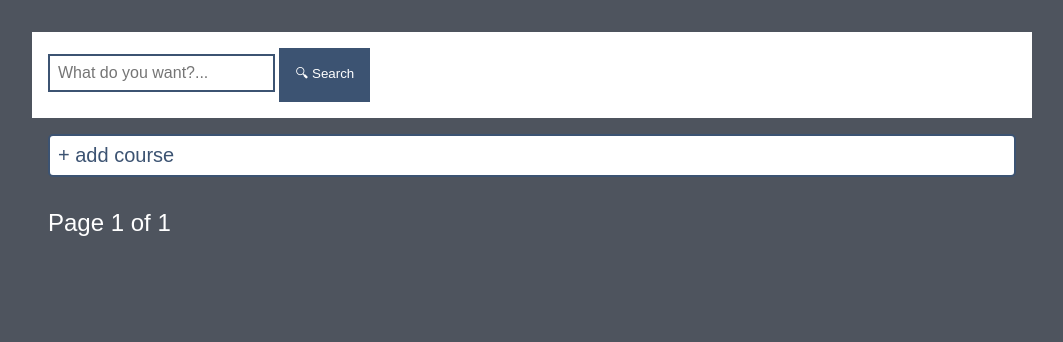
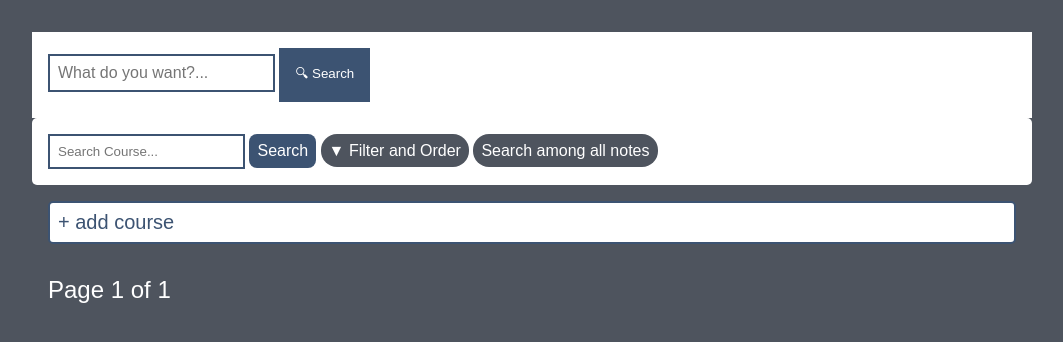
Before and after one commit to araxabd/academic-notes-organizer, a Django app: page /course/list/ in a window 1280 px wide. Shown: the part 67-409 px from the top of the page, without its empty margins (108-1171 px from the left). Run offline with Django 5.2, Linux system fonts and the light colour scheme; the visitor is signed in with stand-in values (Sample User, id 1); data that the repository does not hold is empty.

Commit message:
search and filter in private courselist

```diff
--- a/project/courses/views.py
+++ b/project/courses/views.py
@@ -1,12 +1,36 @@
 from django.shortcuts import render, get_object_or_404, redirect
 from django.core.paginator import Paginator
+from django.db.models import Q
 from django.contrib.auth.decorators import login_required
 from .models import Course
 from .forms import CourseForm
 
 @login_required
 def course_list(request):
-    courses = Course.objects.filter(owner=request.user).order_by("-created")
+    courses = Course.objects.filter(owner=request.user)
+    q = request.GET.get("q", "").strip()
+    from_date = request.GET.get("from")
+    to_date = request.GET.get("to")
+    order = request.GET.get("order")
+    if q:
+        courses = courses.filter(Q(title__icontains=q) | Q(desc__icontains=q))
+
+    if from_date:
+        courses = courses.filter(created__date__gte=from_date)
+
+    if to_date:
+        courses = courses.filter(created__date__lte=to_date)
+
+    if order == "newmodify":
+        courses = courses.order_by("-updated")
+    elif order == "oldmodify":
+        courses = courses.order_by("updated")
+    elif order == "old":
+        courses = courses.order_by("created")
+    else:
+        courses = courses.order_by("-created")
+
+
     paginator = Paginator(courses, 5)
     page_number = request.GET.get('page')
     page_courses = paginator.get_page(page_number)
--- a/project/templates/courses/course_list.html
+++ b/project/templates/courses/course_list.html
@@ -1,5 +1,36 @@
 {% extends '../base.html' %}
 {% block content %}
+
+
+<div class="search">
+	<form method="GET">
+		<input name="q" type="search" placeholder="Search Course..." value="{{ request.GET.q }}"/>
+		<button type="submit" class="search-btn">Search</button>
+	</form>
+	<a href="#filter-box">▼ Filter and Order</a>
+	<a href="{% url 'notes:search' %}">Search among all notes</a>
+	<div id="filter-box" class="modal-wrap">
+		<div class="modal-box">
+			<a href="#" class="close-modal">&times;</a>
+			<form method="GET" class="common-form">
+				<label for="from_id">From : </label>
+				<input type="date" id="from_id" name="from" value="{{ request.GET.from }}">
+				<label for="to_id">To : </label>
+				<input type="date" id="to_id" name="to" value="{{ request.GET.to }}">
+				<label for="order_id">Order by : </label>
+				<select name="order">
+					<option value="" {% if request.GET.order == '' %}selected{% endif %}>Newest first</option>
+					<option value="old" {% if request.GET.order == 'old' %}selected{% endif %}>Oldest first</option>
+					<option value="newmodify" {% if request.GET.order == 'newmodify' %}selected{% endif %}>Newest modified first</option>
+					<option value="oldmodify" {% if request.GET.order == 'oldmodify' %}selected{% endif %}>Oldest modified first</option>
+				</select>
+				<button type="submit">Apply</button>
+			</form>
+		</div>
+	</div>
+</div>
+
+
 
 <a href="{% url 'courses:create' %}" class="add-btn">+ add course</a>
 
```
